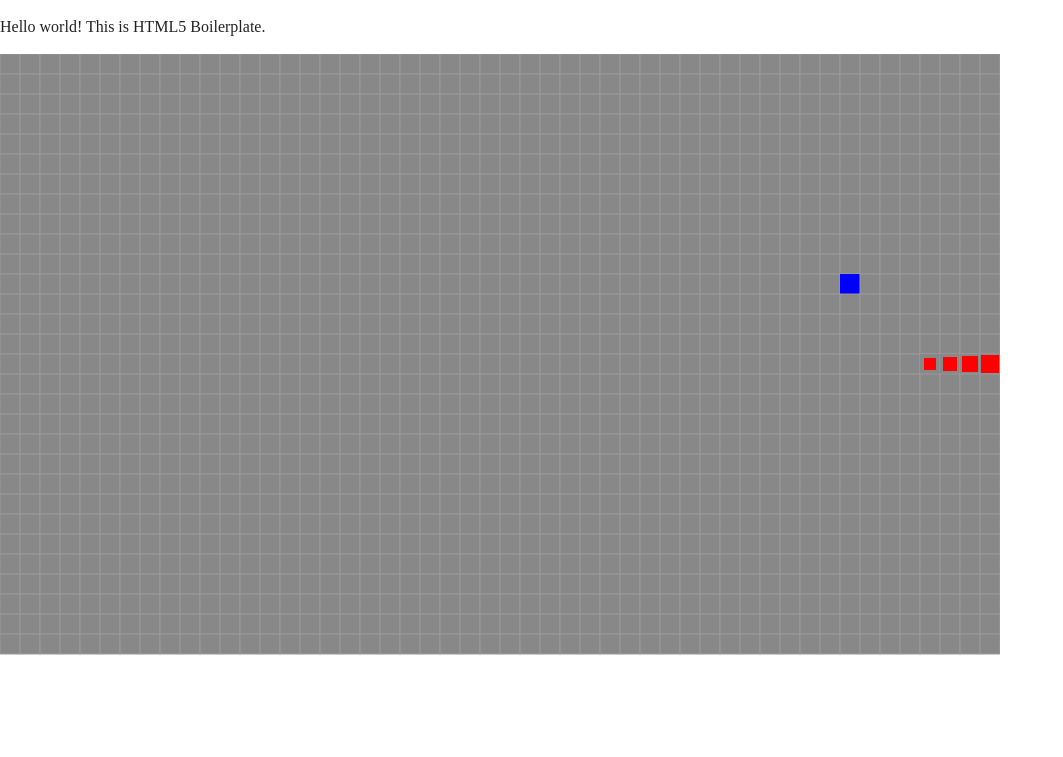
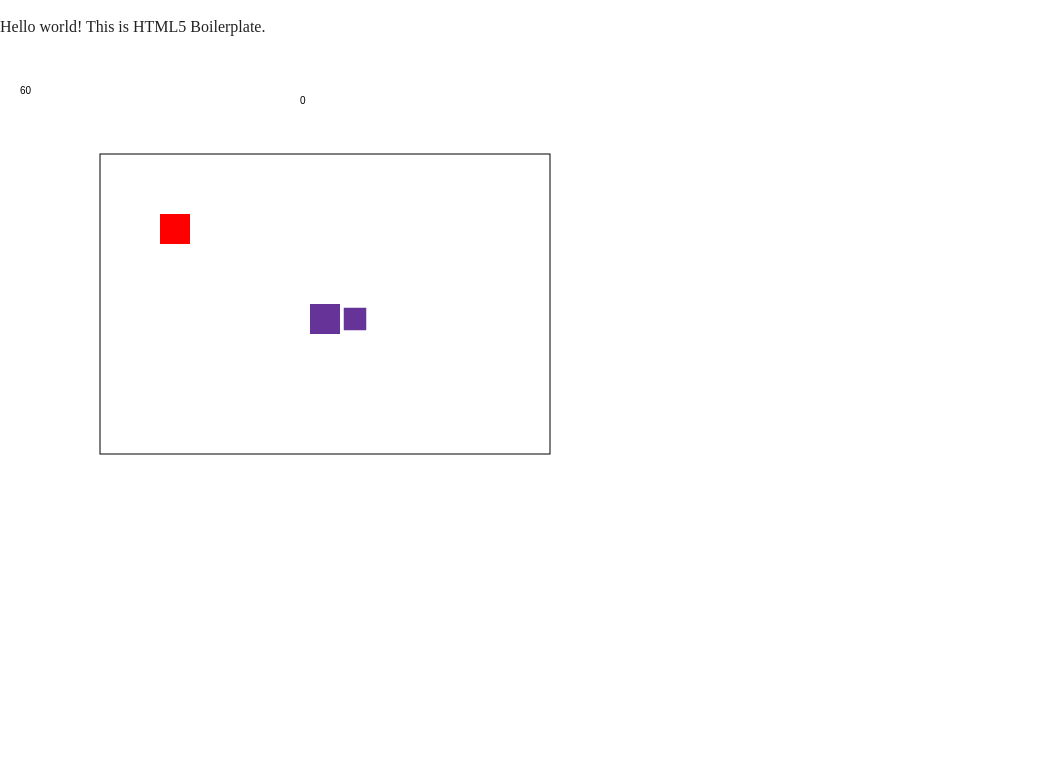
Before and after one commit to KindaOK/snake, a plain HTML site: page index.html in a window 1280 px wide. Shown: the whole page, without its empty margins (0-1063 px from the left). Drawn offline with nearby package versions, Linux system fonts and the light colour scheme.

Commit message:
Create new game code

```diff
--- a/index.html
+++ b/index.html
@@ -29,7 +29,8 @@
   <script src="https://code.jquery.com/jquery-3.4.1.min.js" integrity="sha256-CSXorXvZcTkaix6Yvo6HppcZGetbYMGWSFlBw8HfCJo=" crossorigin="anonymous"></script>
   <script>window.jQuery || document.write('<script src="js/vendor/jquery-3.4.1.min.js"><\/script>')</script>
   <script src="js/plugins.js"></script>
-  <script src="js/main.js"></script>
+<!--  <script src="js/main.js"></script>-->
+  <script src="js/newMain.js"></script>
 
   <!-- Google Analytics: change UA-XXXXX-Y to be your site's ID. -->
   <script>
--- /dev/null
+++ b/js/newMain.js
@@ -0,0 +1,251 @@
+const canvas = document.getElementById("canvas");
+const ctx = canvas.getContext("2d");
+
+const INPUTS = ["ArrowLeft", "ArrowRight", "ArrowUp", "ArrowDown"];
+
+let lastInput = INPUTS[0];
+
+document.addEventListener(
+  "keydown",
+  (e) => {
+    if (INPUTS.includes(e.key)) {
+      lastInput = e.key;
+    }
+  },
+  false
+);
+
+// tile size in px
+const tileSize = 30;
+
+const boardWidth = 15;
+const boardHeight = 10;
+
+// time in ms
+const snakeUpdateTime = 150;
+
+const defaultState = {
+  // 0 is empty, -1 is food, >0 is snake piece with number indicating remaining ticks
+  // (0, 0) is top left
+  board: Array(boardHeight)
+    .fill(null)
+    .map(() => Array(boardWidth).fill(0)),
+  headPosition: {
+    x: 8,
+    y: 5,
+  },
+  snakeLength: 2,
+  score: 0,
+  timeElapsed: 0,
+  isGameOver: false,
+};
+
+function createStartState() {
+  const randX = randomRange(0, boardWidth);
+  const randY = randomRange(0, boardHeight);
+  const newState = structuredClone(defaultState);
+  newState.board[randY][randX] = -1;
+  return newState;
+}
+
+let prevTimestamp = performance.now();
+
+/**
+ * Apply a function to all elements on the board and return a new board
+ * @param board the old board to read from
+ * @param callback (x, y, value) => newValue
+ * @return new board with callback applied to all elements
+ */
+function mapBoard(board, callback) {
+  const newBoard = structuredClone(board);
+  for (let row = 0; row < boardHeight; ++row) {
+    for (let col = 0; col < boardWidth; ++col) {
+      newBoard[row][col] = callback(col, row, board[row][col]);
+    }
+  }
+  return newBoard;
+}
+
+const boardOffset = { x: 100, y: 100 };
+
+function render(state) {
+  ctx.clearRect(0, 0, 9999, 9999);
+
+  // draw frame rate counter
+  ctx.fillStyle = "black";
+  ctx.fillText(Math.round(fps()).toString(), 20, 40);
+
+  // draw board
+  mapBoard(state.board, (x, y, value) => {
+    if (value > 0) {
+      const size = ((value / state.snakeLength) * tileSize) / 2 + tileSize / 2;
+      ctx.fillStyle = "rebeccapurple";
+      ctx.fillRect(
+        boardOffset.x + x * tileSize + (tileSize - size) / 2,
+        boardOffset.y + y * tileSize + (tileSize - size) / 2,
+        size,
+        size
+      );
+    } else {
+      if (value === 0) {
+        ctx.fillStyle = "transparent";
+      } else if (value === -1) {
+        ctx.fillStyle = "red";
+      }
+      ctx.fillRect(
+        boardOffset.x + x * tileSize,
+        boardOffset.y + y * tileSize,
+        tileSize,
+        tileSize
+      );
+    }
+  });
+
+  // draw border
+  ctx.strokeWidth = 2;
+  ctx.strokeStyle = "black";
+  ctx.strokeRect(
+    boardOffset.x,
+    boardOffset.y,
+    boardWidth * tileSize,
+    boardHeight * tileSize
+  );
+
+  // draw score
+  ctx.fillStyle = "black";
+  ctx.fillText(state.score, 300, 50);
+}
+
+const frameDeltas = [];
+frameDeltas.max = 10;
+frameDeltas.add = function (delta) {
+  this.push(delta);
+  if (this.length > this.max) {
+    this.shift();
+  }
+};
+
+function fps() {
+  return (
+    (1 /
+      (frameDeltas.reduce((acc, val) => acc + val, 0) / frameDeltas.length)) *
+    1000
+  );
+}
+
+function update(state, deltaTime) {
+  const newState = structuredClone(state);
+
+  frameDeltas.add(deltaTime);
+
+  newState.timeElapsed += deltaTime;
+
+  // only tick over the snake when enough time has passed
+  if (newState.timeElapsed > snakeUpdateTime) {
+    newState.timeElapsed = 0;
+
+    // first decrement all snake states
+    newState.board = mapBoard(newState.board, (x, y, value) =>
+      value > 0 ? value - 1 : value
+    );
+
+
+    // move the head position
+    // lastInput will not change while this function is running
+    switch (lastInput) {
+      case "ArrowLeft":
+        newState.headPosition.x =
+          (newState.headPosition.x - 1 + boardWidth) % boardWidth;
+        break;
+      case "ArrowRight":
+        newState.headPosition.x =
+          (newState.headPosition.x + 1 + boardWidth) % boardWidth;
+        break;
+      case "ArrowUp":
+        newState.headPosition.y =
+          (newState.headPosition.y - 1 + boardHeight) % boardHeight;
+        break;
+      case "ArrowDown":
+        newState.headPosition.y =
+          (newState.headPosition.y + 1 + boardHeight) % boardHeight;
+        break;
+    }
+
+    let foundFood = false;
+    // check if the new head position has food
+    if (
+      newState.board[newState.headPosition.y][newState.headPosition.x] === -1
+    ) {
+      // increase the score
+      newState.score += state.snakeLength;
+      // increase the length of the snake
+      ++newState.snakeLength;
+      // and increase the lifespan of living tiles
+      newState.board = mapBoard(newState.board, (x, y, value) =>
+        value > 0 ? value + 1 : value
+      );
+      // and show that we should add new food
+      foundFood = true;
+    } else if (
+      newState.board[newState.headPosition.y][newState.headPosition.x] > 0
+    ) {
+      // check if the new head is colliding with the body and end the game if so
+      newState.isGameOver = true;
+    }
+
+    // update the board with the new head position
+    newState.board[newState.headPosition.y][newState.headPosition.x] =
+      state.snakeLength;
+
+    if (foundFood) {
+      // [(x,y)]
+      const possibleFoodLocations = [];
+      mapBoard(
+        newState.board,
+        (x, y, value) => value === 0 && possibleFoodLocations.push([x, y])
+      );
+      if (possibleFoodLocations.length === 0) {
+        newState.isGameOver = true;
+      }
+
+      const newLocation = randomSelect(possibleFoodLocations);
+      // update the board
+      newState.board[newLocation[1]][newLocation[0]] = -1;
+    }
+  }
+  return newState;
+}
+
+/**
+ * Return a random number between [min, max)
+ * @param {number} min
+ * @param {number} max
+ */
+function randomRange(min, max) {
+  return min + Math.floor(Math.random() * (max - min));
+}
+
+/**
+ * Select a random element from arr
+ * @param {Array} arr
+ */
+function randomSelect(arr) {
+  return arr[randomRange(0, arr.length)];
+}
+
+let state = createStartState();
+
+// problem with this is that it's lockstep, which means that at low framerates,
+//  the game will start to behave significantly differently
+function main(timestamp) {
+  const deltaTime = timestamp - prevTimestamp;
+  prevTimestamp = timestamp;
+
+  state = update(state, deltaTime);
+  render(state);
+  if (!state.isGameOver) {
+    requestAnimationFrame(main);
+  }
+}
+
+requestAnimationFrame(main);
```
